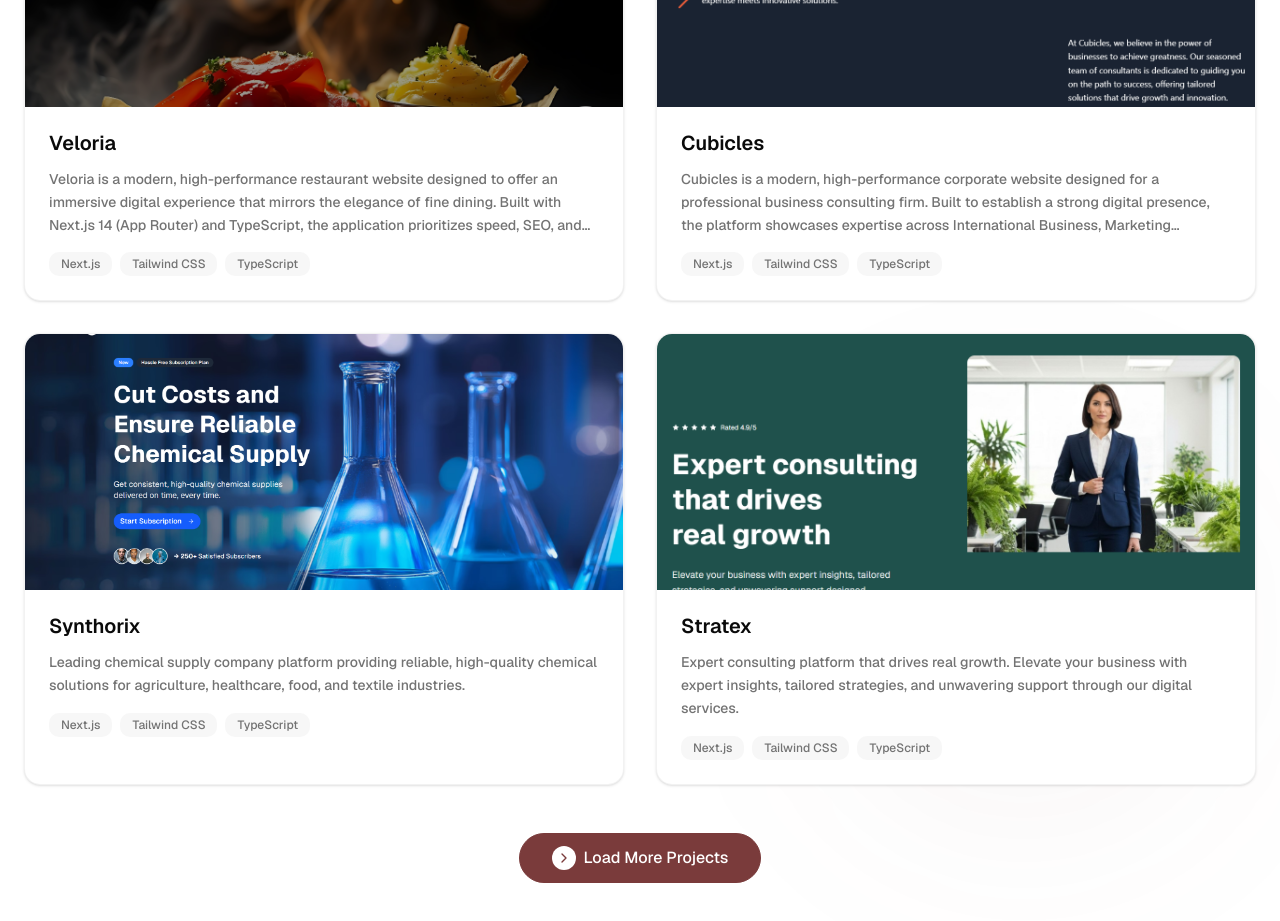
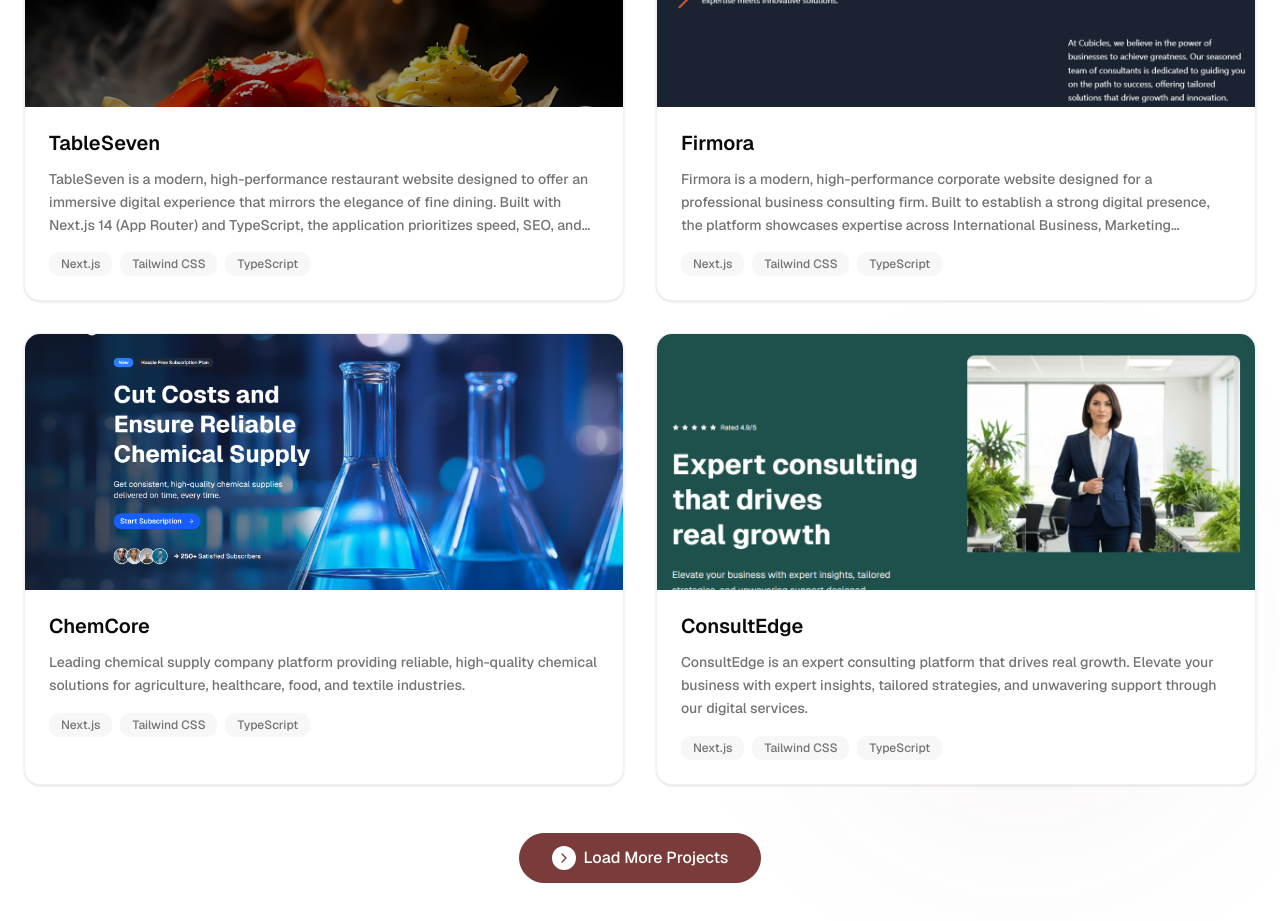
Before and after one commit to htmcharles/mindify, a Next.js app: page / in a window 1280 px wide. Shown: the part 1860-2781 px from the top of the page. Built offline with nearby package versions, Linux system fonts and the light colour scheme.

Commit message:
fix(projects-section): update project tabs

```diff
--- a/components/projects-section.tsx
+++ b/components/projects-section.tsx
@@ -11,8 +11,8 @@ export default function ProjectsSection() {
 
     const projects = [
   {
-            title: "Veloria",
-            description: "Veloria is a modern, high-performance restaurant website designed to offer an immersive digital experience that mirrors the elegance of fine dining. Built with Next.js 14 (App Router) and TypeScript, the application prioritizes speed, SEO, and visual fidelity.",
+    title: "TableSeven",
+    description: "TableSeven is a modern, high-performance restaurant website designed to offer an immersive digital experience that mirrors the elegance of fine dining. Built with Next.js 14 (App Router) and TypeScript, the application prioritizes speed, SEO, and visual fidelity.",
     image: "/projects/veloria.png",
     technologies: ["Next.js", "Tailwind CSS", "TypeScript"],
     liveUrl: "https://veloria-flax.vercel.app/",
@@ -20,8 +20,8 @@ export default function ProjectsSection() {
     type: "Frontend"
   },
   {
-            title: "Cubicles",
-            description: "Cubicles is a modern, high-performance corporate website designed for a professional business consulting firm. Built to establish a strong digital presence, the platform showcases expertise across International Business, Marketing Research, Finance Consulting, and Human Resources.",
+    title: "Firmora",
+    description: "Firmora is a modern, high-performance corporate website designed for a professional business consulting firm. Built to establish a strong digital presence, the platform showcases expertise across International Business, Marketing Research, Finance Consulting, and Human Resources.",
     image: "/projects/cubicles.png",
     technologies: ["Next.js", "Tailwind CSS", "TypeScript"],
     liveUrl: "https://cubicles-sigma.vercel.app",
@@ -29,7 +29,7 @@ export default function ProjectsSection() {
     type: "Frontend"
   },
   {
-            title: "Synthorix",
+    title: "ChemCore",
     description: "Leading chemical supply company platform providing reliable, high-quality chemical solutions for agriculture, healthcare, food, and textile industries.",
     image: "/projects/synthorix.png",
     technologies: ["Next.js", "Tailwind CSS", "TypeScript"],
@@ -38,8 +38,8 @@ export default function ProjectsSection() {
     type: "Frontend"
   },
   {
-            title: "Stratex",
-            description: "Expert consulting platform that drives real growth. Elevate your business with expert insights, tailored strategies, and unwavering support through our digital services.",
+    title: "ConsultEdge",
+    description: "ConsultEdge is an expert consulting platform that drives real growth. Elevate your business with expert insights, tailored strategies, and unwavering support through our digital services.",
     image: "/projects/stratex.png",
     technologies: ["Next.js", "Tailwind CSS", "TypeScript"],
     liveUrl: "https://stratex-pi.vercel.app",
@@ -47,8 +47,8 @@ export default function ProjectsSection() {
     type: "Frontend"
   },
   {
-            title: "Refit",
-            description: "Your trusted partner for quality home improvement. This platform connects homeowners with expert craftsmanship to create beautiful and functional living spaces.",
+    title: "BuildNest",
+    description: "Your trusted partner for quality home improvement. BuildNest connects homeowners with expert craftsmanship to create beautiful and functional living spaces.",
     image: "/projects/refit.png",
     technologies: ["Next.js", "Tailwind CSS", "TypeScript"],
     liveUrl: "https://refit-beta.vercel.app",
@@ -56,7 +56,7 @@ export default function ProjectsSection() {
     type: "Frontend"
   },
   {
-            title: "Perform",
+    title: "Athletiq",
     description: "A triathlon coaching platform designed to improve athlete performance. It offers personalized training plans and tracking to help athletes reach their competitive goals.",
     image: "/projects/perform.png",
     technologies: ["Next.js", "Tailwind CSS", "TypeScript"],
@@ -65,7 +65,7 @@ export default function ProjectsSection() {
     type: "Frontend"
   },
   {
-            title: "Landio",
+    title: "Producta",
     description: "A modern landing page application designed for SaaS products. It features sections for data analysis, success stories, pricing, and feature comparisons to effectively convert visitors.",
     image: "/projects/landio.png",
     technologies: ["Next.js", "Tailwind CSS", "TypeScript"],
@@ -136,7 +136,8 @@ export default function ProjectsSection() {
     githubUrl: "https://github.com/htmcharles",
     type: "Frontend"
   }
-    ]
+];
+
 
     const categories = ["All", "Frontend", "Backend", "Fullstack", "Open Source"]
 
```
Lines whose indentation alone changed are shown as unchanged.
